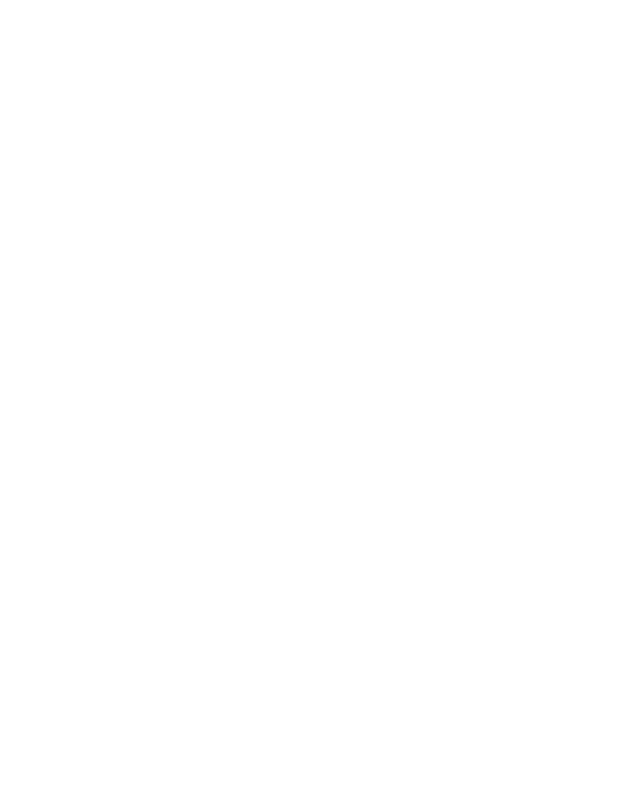
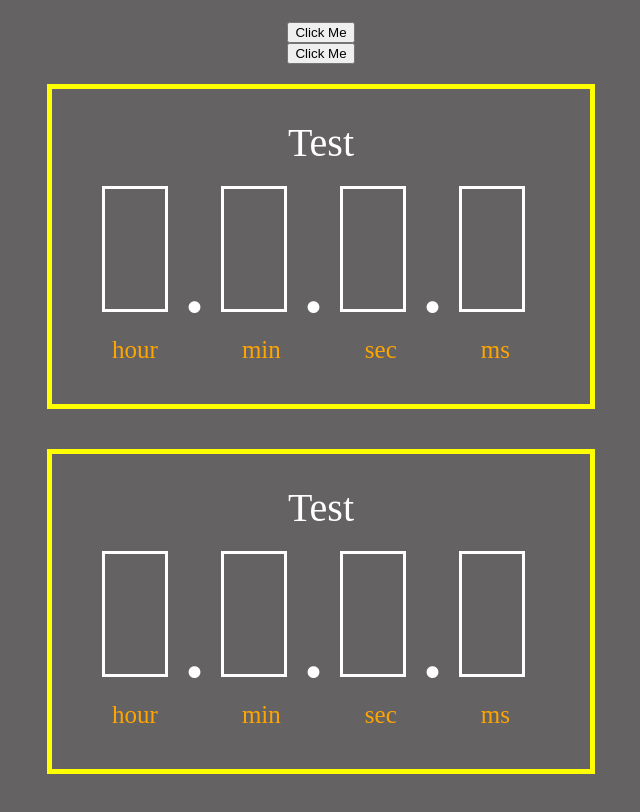
Before and after one commit to enPlace/Stopwatch, a plain HTML site: page index.html in a window 1280 px wide. Shown: the whole page, without its empty margins (319-959 px from the left). Drawn offline with Linux system fonts and the light colour scheme.

Commit message:
html structure and basic styling

```diff
--- a/index.html
+++ b/index.html
@@ -8,17 +8,46 @@
     <script src ="script.js" defer></script>
 </head>
 <body>
+    <button class= "start">Click Me</button>
+    <button class ="start">Click Me</button>
     <div id = "stopwatch1" class ="watchContainer">
-        <div class="hour"></div>
-        <div class="min"></div>
-        <div class="sec"></div>
-        <div class="ms"></div>
+        <div class="watch-title">Test</div>
+
+       <div id="number-container">
+        <div class="hour disp"></div>
+        <div class="dot-container">.</div>
+        <div class="min disp"></div>
+        <div class="dot-container">.</div>
+        <div class="sec disp"></div>
+        <div class="dot-container">.</div>
+        <div class="ms disp"></div>
+        </div>
+        <div class="text-container">
+            <div class="text">hour</div>
+            <div class="text">min</div>
+            <div class="text">sec</div>
+            <div class="text">ms</div>
+        </div>
+
     </div>
-    <div id = "stopwatch1" class ="watchContainer">
-        <div class="hour"></div>
-        <div class="min"></div>
-        <div class="sec"></div>
-        <div class="ms"></div>
+    <div id = "stopwatch2" class ="watchContainer">
+        <div class="watch-title">Test</div>
+
+        <div id="number-container">
+         <div class="hour disp"></div>
+         <div class="dot-container">.</div>
+         <div class="min disp"></div>
+         <div class="dot-container">.</div>
+         <div class="sec disp"></div>
+         <div class="dot-container">.</div>
+         <div class="ms disp"></div>
+         </div>
+         <div class="text-container">
+             <div class="text">hour</div>
+             <div class="text">min</div>
+             <div class="text">sec</div>
+             <div class="text">ms</div>
+         </div>
     </div>
 
 
--- a/style.css
+++ b/style.css
@@ -0,0 +1,59 @@
+body{
+    background-color: rgb(100, 98, 98);
+    display: flex;
+    align-items: center;
+    justify-content: center;
+    flex-direction: column;
+    min-height: 100vh;
+    color: white;
+}
+
+button{
+    float:left;
+}
+
+.watch-title{
+    text-align: center;
+    font-size: 40px;
+    margin-bottom: 20px;
+    margin-top: -10px;
+    color: white ;
+}
+
+.disp{
+    width:60px;
+    height: 120px;
+    border: 3px solid white;
+    display: inline-block;
+    margin:0px 10px
+
+
+}
+
+.dot-container{
+    display: inline-block;
+    margin-top:-100px;
+    font-size: 100px;
+
+
+}
+
+.watchContainer{
+        margin: 20px;
+        border: 5px solid #FFFF00;
+        padding: 40px;
+
+
+}
+
+.text-container{
+    margin-left: 20px;
+    margin-right: -40px;
+}
+
+.text{
+    display: inline-block;
+    font-size: 25px;
+    color: orange;
+    margin-right: 80px;
+}
```
Also changed, not shown: 1 other file.
